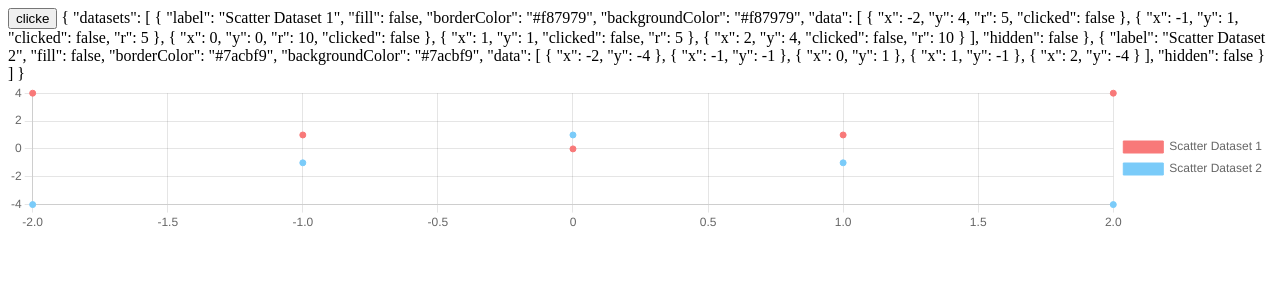
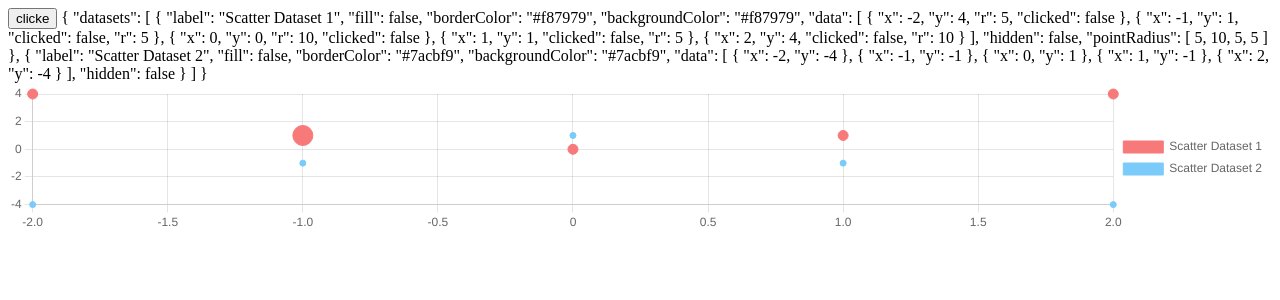
Before and after one commit to hknp796/chart, a Vue app: page /chartjs in a window 1280 px wide. Shown: the top 300 px of the page. Built offline with nearby package versions, Linux system fonts and the light colour scheme; what @canvasjs/vue-charts would draw is missing.

Commit message:
Show only selected legend & it's reset

```diff
--- a/src/components/chartjs.vue
+++ b/src/components/chartjs.vue
@@ -2,8 +2,7 @@
     <button type="button" @click="toggleBubbleSize">clicke</button>
     {{ scatterData }}
     <div>
-        <component ref="myChart" v-bind:is="chartType" :data="scatterData" :options="options" @click="onClick"></component>
-        <!-- <Chart  :type="chartType"  :data="chartData" :options="options" @click="onClick" /> -->
+        <component ref="myChart" v-bind:is="chartType" :data="scatterData" :options="options" />
     </div>
 </template>
 
@@ -126,8 +125,8 @@ const scatterData = ref({
                 }
             ]
             ,
-            hidden: false
-            // pointRadius: [5, 5, 5, 5],
+            hidden: false,
+            pointRadius: [5, 10, 5, 5],
         },
         {
             label: 'Scatter Dataset 2',
@@ -223,7 +222,7 @@ const options = ref({
     plugins: {
         legend: {
             display: true,
-            // onClick: newLegendClickHandler,
+            onClick: newLegendClickHandler,
             position: 'right'
         },
         // tooltip: {
@@ -278,6 +277,7 @@ const options = ref({
 
 // const chartRef = ref(null);
 const myChart = ref()
+const currentCategoryIndex = ref(null)
 const onClick = (event) => {
     // options.type = 'bar'
     chartType.value = Scatter
@@ -296,38 +296,59 @@ const onClick = (event) => {
     // elementsAtEvent(getElementsAtEvent(chart, event));
 };
 function newLegendClickHandler(e, legendItem, legend) {
-    console.log(legend,'chart');
-    const index = legendItem.datasetIndex;
+    // console.log(legend,'chart');
+    const index = legendItem.datasetIndex
+    if (currentCategoryIndex.value === index) {
+        currentCategoryIndex.value = null
+        scatterData.value = {
+            datasets: scatterData.value.datasets.map((data, i) => {
+                const y = data
+                y.hidden = false
+                return y
+            })
+        }
+        return
+    }
+    currentCategoryIndex.value = index;
     const ci = legend.chart;
-    console.log(legendItem.hidden, 'dd');
-    if (ci.isDatasetVisible(index)) {
+    // console.log(legendItem.hidden, 'dd');
+    if (ci.isDatasetVisible(currentCategoryIndex.value)) {
         // ci.show(index);
         legendItem.hidden = true;
     }
-    console.log(scatterData.value.datasets[0]);
-    scatterData.value.datasets[0].data =
-        [
-            {
-                x: -5,
-                y: -7
-            },
-            {
-                x: -3,
-                y: -3
-            },
-            {
-                x: 3,
-                y: 4
-            },
-            {
-                x: 4,
-                y: -4
-            },
-            {
-                x: 7,
-                y: -5
-            }
-        ]
+    scatterData.value = {
+        datasets: scatterData.value.datasets.map((data, i) => {
+            const y = data
+            if (currentCategoryIndex.value !== i)
+                y.hidden = true
+            else
+                y.hidden = false
+            return y
+        })
+    }
+    // scatterData.value.datasets[0].data =
+    //     [
+    //         {
+    //             x: -5,
+    //             y: -7
+    //         },
+    //         {
+    //             x: -3,
+    //             y: -3
+    //         },
+    //         {
+    //             x: 3,
+    //             y: 4
+    //         },
+    //         {
+    //             x: 4,
+    //             y: -4
+    //         },
+    //         {
+    //             x: 7,
+    //             y: -5
+    //         }
+    //     ]
     // const index = legendItem.datasetIndex;
     // const type = legend.chart.config.type;
     // let ci = legend.chart;
```
